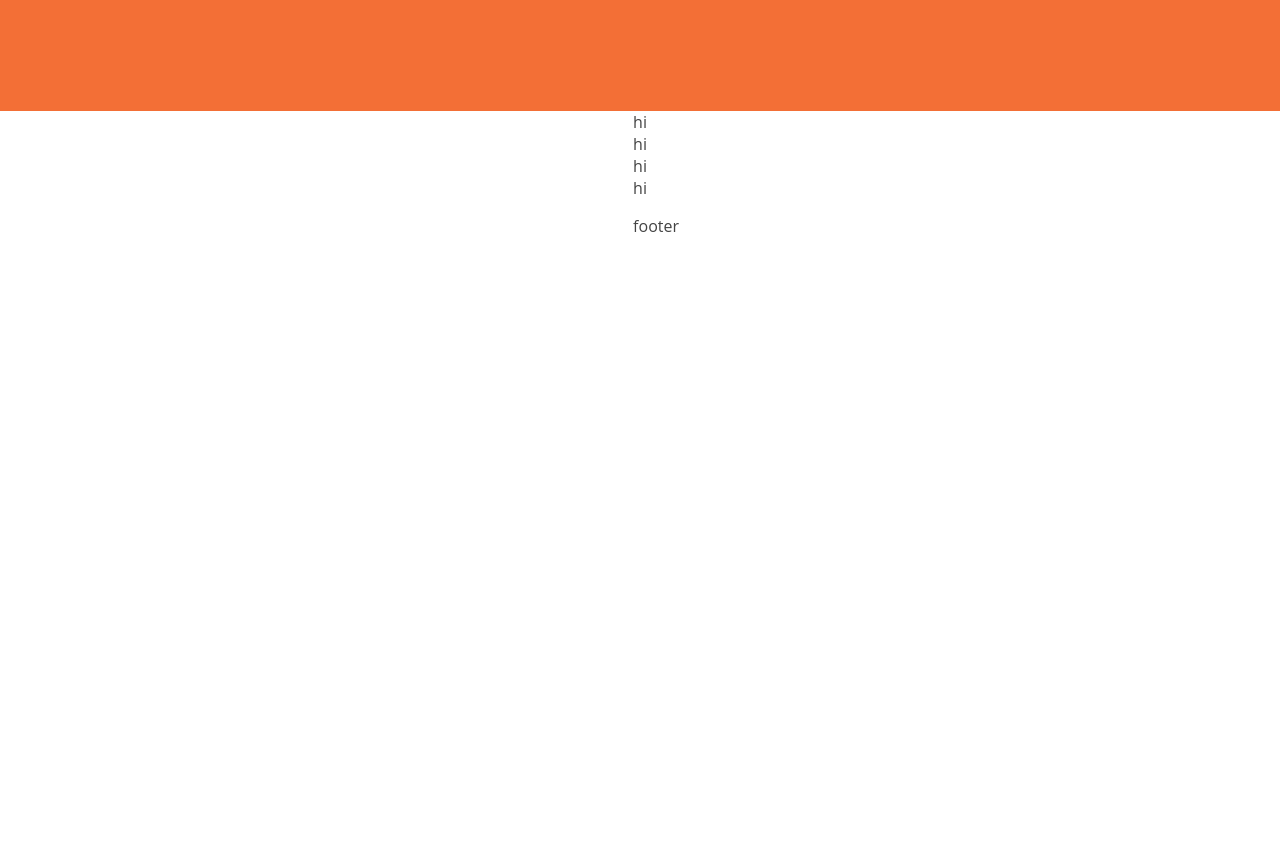
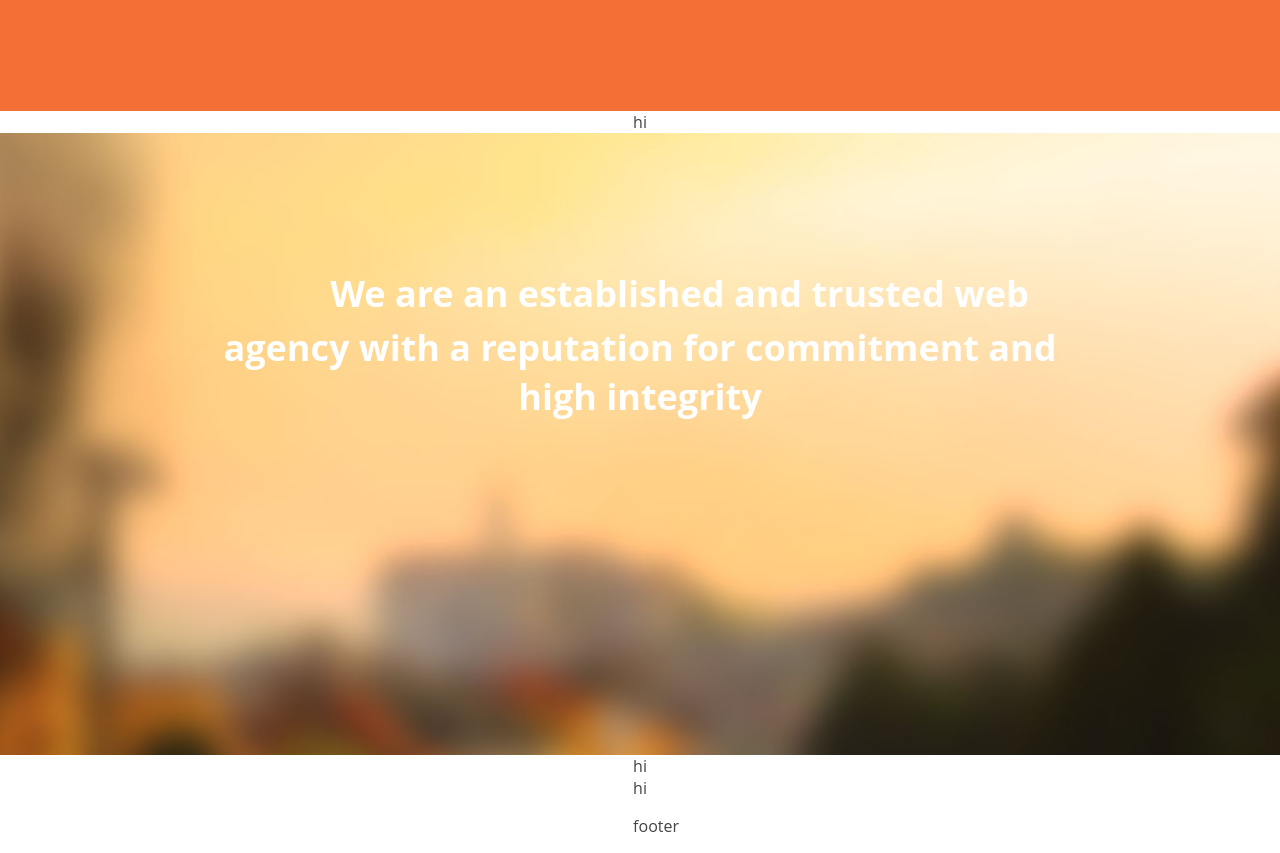
Before and after one commit to parabolabam/maxim_clone, a Vue app: page / in a window 1280 px wide. Shown: the part 2761-3614 px from the top of the page. Before the commit the page ends 3014 px from the top, so only its background shows below. Built offline with nearby package versions, Linux system fonts and the light colour scheme.

Commit message:
rocket block added

```diff
--- a/src/components/MainSection/MainSection.vue
+++ b/src/components/MainSection/MainSection.vue
@@ -16,7 +16,7 @@
       hi
     </ContentBlock>
     <ContentBlock>
-      hi
+      <RocketBlock />
     </ContentBlock>
     <ContentBlock>
       hi
@@ -33,6 +33,7 @@ import MainSectionHeader from '@/components/MainSection/components/MainSectionHe
 import QuotationBlock from '@/components/MainSection/components/QuotationBlock'
 import WhoWeAreBlock from '@/components/MainSection/components/WhoWeAreBlock'
 import Services from '@/components/MainSection/components/Services'
+import RocketBlock from '@/components/MainSection/components/RocketBlock'
 
 export default {
   name: 'mainSection',
@@ -41,7 +42,8 @@ export default {
     MainSectionHeader,
     QuotationBlock,
     WhoWeAreBlock,
-    Services
+    Services,
+    RocketBlock
   }
 }
 </script>
--- /dev/null
+++ b/src/components/MainSection/components/RocketBlock.vue
@@ -0,0 +1,69 @@
+<template>
+  <div class="quotation-block">
+    <div class="quote-container">
+      <blockquote class="quote">
+        {{ quotation.quote }}
+      </blockquote>
+    </div>
+    <div class="coffee-icon"></div>
+  </div>
+</template>
+
+<script>
+import HooperSlider from '@/components/HooperSlider'
+
+export default {
+  name: 'main-section-header',
+  data () {
+    return {
+      quotation: {
+        quote: ' We are an established and trusted web agency with a reputation for commitment and high integrity',
+        author: ''
+      }
+    }
+  }
+
+}
+</script>
+
+<style lang="scss" scoped>
+.quotation-block {
+    width: 100%;
+    padding: 5rem 10rem 5rem 10rem;
+    display: flex;
+    align-items: center;
+    flex-direction: column;
+    color: $color-white-solid;
+    background: url('~@/assets/images/secondBlurredRoad.jpg') 50% 0 no-repeat fixed;
+    width: 100%;
+    height: auto;
+    margin: 0;
+    .quote-container {
+      max-width: 70rem;
+      .quote {
+        font-size: 36px;
+        font-weight: 700;
+        text-align: center;
+        &:before {
+          font-size: 64px;
+          font-family: FontAwesome;
+          content: "\f10d";
+          margin-right: 20px;
+          opacity: 0.6;
+        }
+        &:after {
+          content: ""
+        }
+      }
+    }
+    .coffee-icon {
+      flex: 1;
+      font-size: 10em;
+      text-align: center;
+      &:before {
+      font-family: FontAwesome;
+        content: "\f135";
+      }
+    }
+}
+</style>
```
